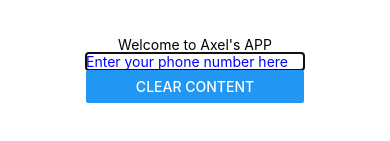
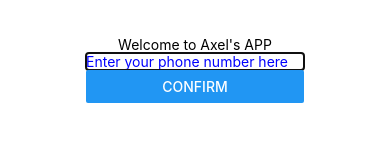
Before and after one commit to Axel-Q/goal-tracker-mobile, a React Native app: screen / in a window 390 px wide. Shown: the part 353-494 px from the top of the page. Built offline with nearby package versions, Linux system fonts and the light colour scheme.

Commit message:
add a button called confirm to logout user's input

```diff
--- a/Components/Input.js
+++ b/Components/Input.js
@@ -27,6 +27,11 @@ export default function Input({onFocusChange, autoFocus}) {
         onFocusChange(true); // Pass the focus state to the parent component
     };
 
+    const handleConfirm = () => {
+        console.log("user input: ", text);
+    }
+
+
 
     return (
         <View>
@@ -42,7 +47,8 @@ export default function Input({onFocusChange, autoFocus}) {
                     Character count: {text.length}
                 </Text>
             )}
-            <Button title={"Clear content"} onPress={() => setText('')}/>
+            {/*<Button title={"Clear content"} onPress={() => setText('')}/>*/}
+            <Button title={"Confirm"} onPress={() => handleConfirm()}/>
             {message !== '' && (
                 <Text style={{marginTop: 10}}>
                     {message}
```
